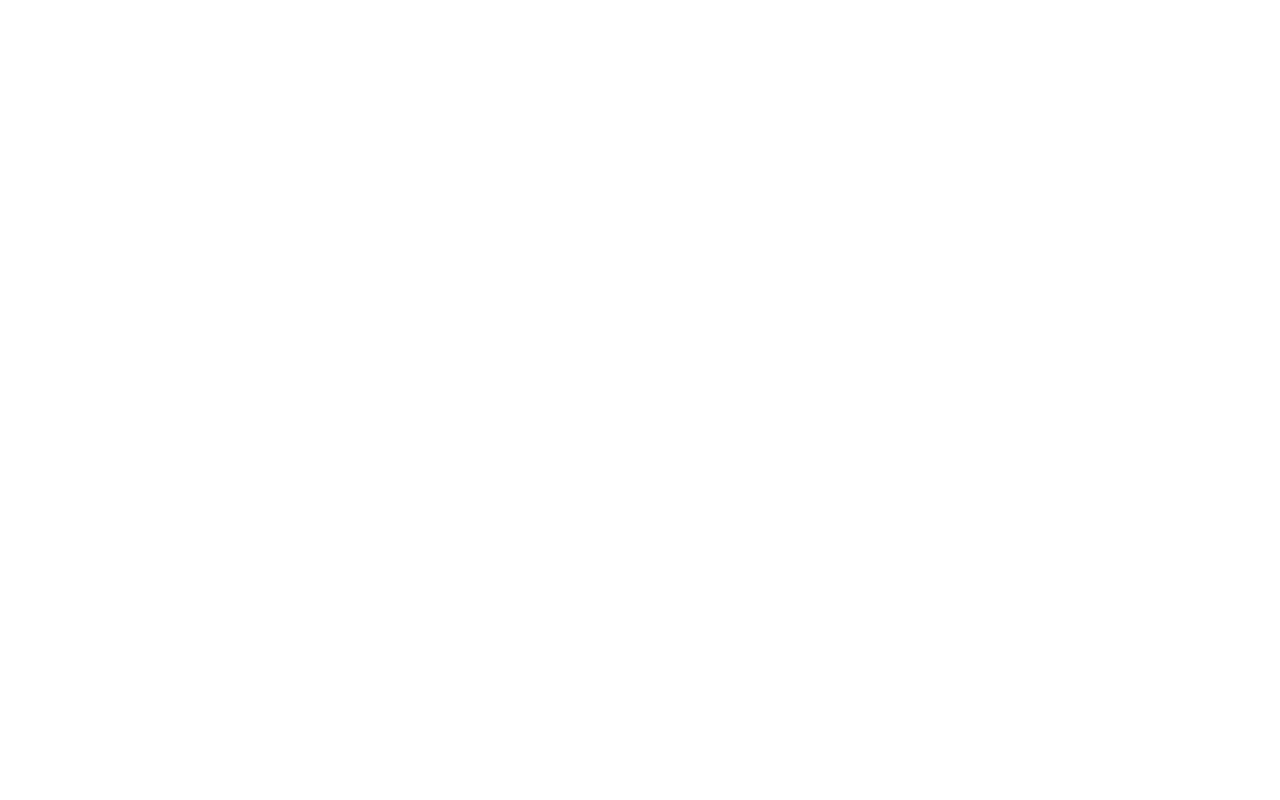
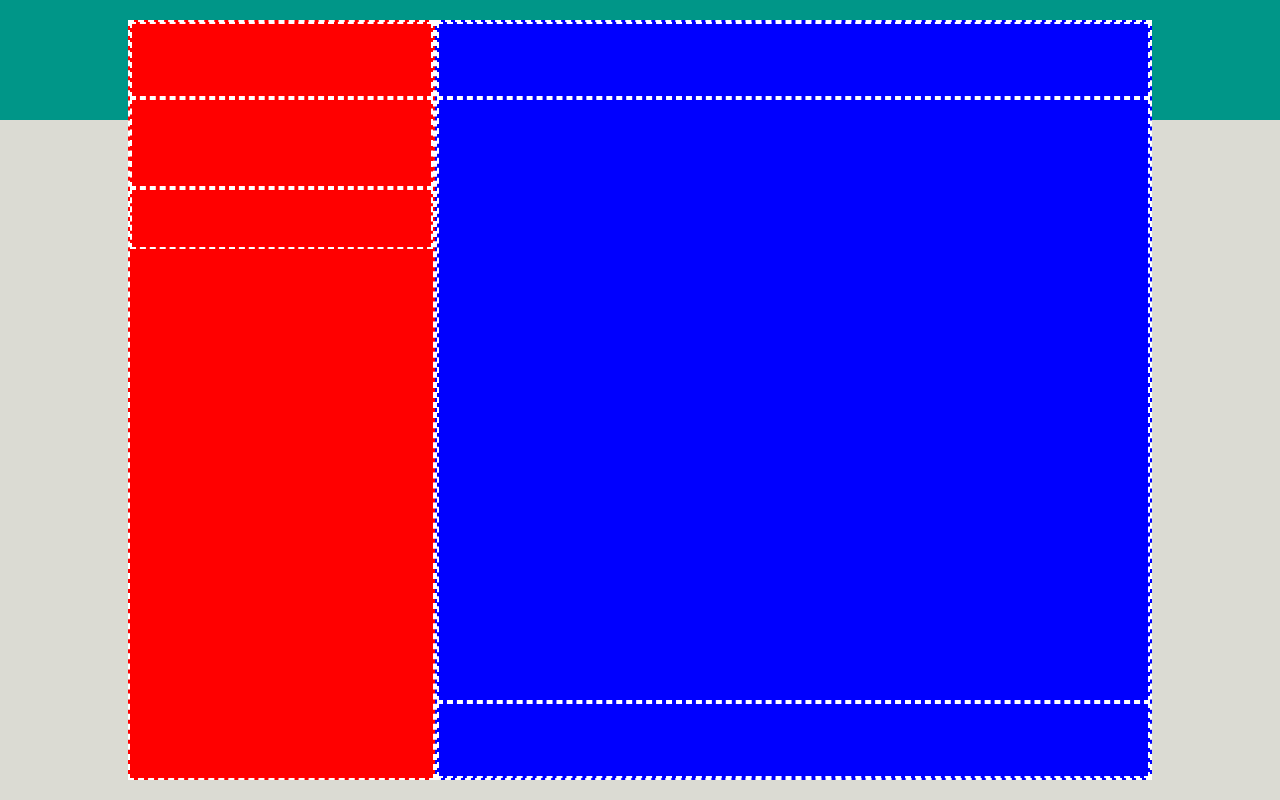
Before and after one commit to AndreaScaranari/vue-boolzapp, a plain HTML site: page index.html in a window 1280 px wide. Drawn offline with nearby package versions, Linux system fonts and the light colour scheme.

Commit message:
block_structure

```diff
--- a/css/style.css
+++ b/css/style.css
@@ -1,4 +1,4 @@
-/* Generics */
+/* generics */
 * {
     margin: 0;
     padding: 0;
@@ -13,3 +13,64 @@ img {
     max-width: 100%;
     display: block;
 }
+
+/* utils */
+.bordered {
+    border: 2px dashed white;
+}
+
+/* areas headers */
+.area-header {
+    height: 10%;
+}
+
+/* sfondo */
+#root {
+    height: 100vh;
+    background: linear-gradient(#009688, #009688 15%, #DBDBD3 15%, #DBDBD3);
+    display: flex;
+    justify-content: center;
+    align-items: center;
+}
+
+/* main */
+main {
+    height: 95%;
+    width: 80%;
+    display: flex;
+    align-items: stretch;
+}
+
+/* contacts area */
+.contacts-area {
+    width: 30%;
+    background-color: red;
+}
+
+.desktop-notifications {
+    height: 12%;
+}
+
+.searchbar-chat {
+    height: 8%;
+}
+
+.contacts {
+    height: 70%;
+    overflow-y: scroll;
+}
+
+/* chats area */
+.chatting-area {
+    width: 70%;
+    background-color: blue;
+}
+
+.chat-window {
+    height: 80%;
+    overflow-y: scroll;
+}
+
+.chat-input-area {
+    height: 10%;
+}
--- a/index.html
+++ b/index.html
@@ -15,14 +15,26 @@
     <link rel="stylesheet" href="css/style.css">
 
     <!-- my js -->
+    <script src="js/data.js"></script>
     <script defer src="js/script.js"></script>
 </head>
 
 <body>
-
-
-
-
+    <div id="root">
+        <main>
+            <div class="contacts-area bordered">
+                <div class="area-header bordered"></div>
+                <div class="desktop-notifications bordered"></div>
+                <div class="searchbar-chat bordered"></div>
+                <div class="contacts"></div>
+            </div>
+            <div class="chatting-area bordered">
+                <div class="area-header bordered"></div>
+                <div class="chat-window bordered"></div>
+                <div class="chat-input-area bordered"></div>
+            </div>
+        </main>
+    </div>
 
     <!-- js bootstrap -->
     <script src="https://cdn.jsdelivr.net/npm/bootstrap@5.3.2/dist/js/bootstrap.bundle.min.js" integrity="sha384-C6RzsynM9kWDrMNeT87bh95OGNyZPhcTNXj1NW7RuBCsyN/o0jlpcV8Qyq46cDfL" crossorigin="anonymous"></script>
--- a/js/script.js
+++ b/js/script.js
@@ -0,0 +1 @@
+console.log("Hello World!");
```
